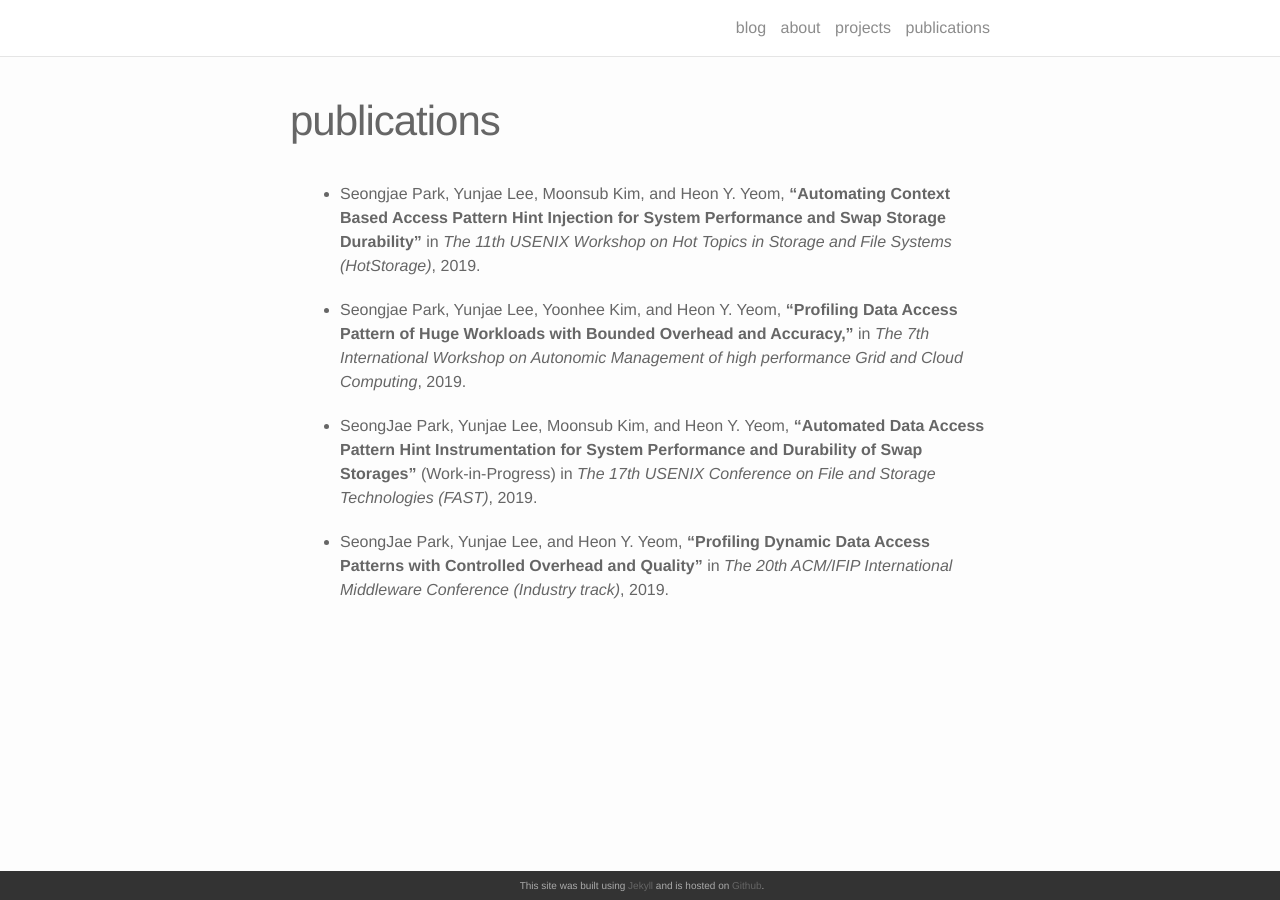
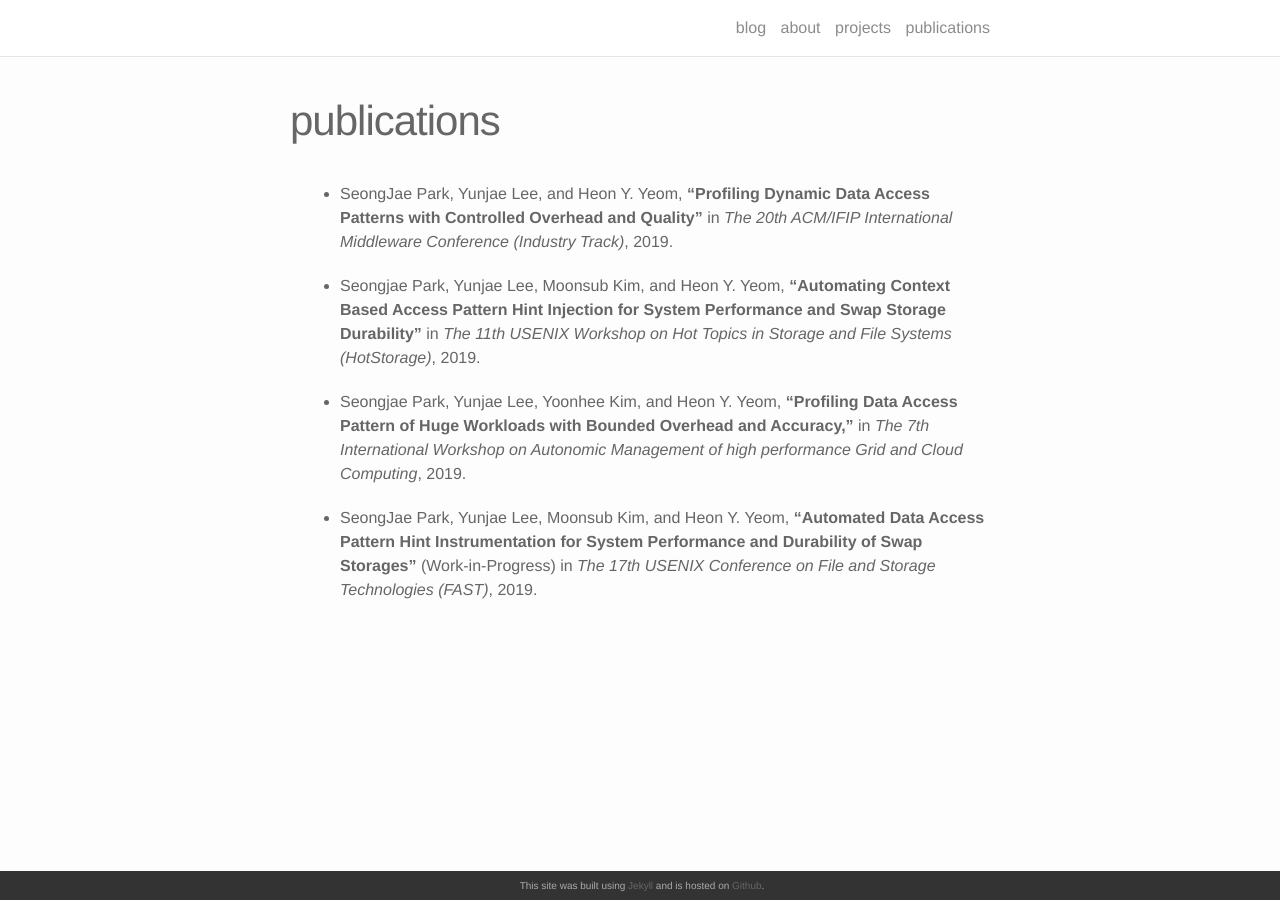
Before and after one commit to yunjae2/yunjae2.github.io, a Jekyll site: the page built from publications.md, in a window 1280 px wide. Built offline with Jekyll 4.4.1, drawn with Linux system fonts in a browser that asks for light colours; nearby versions of some CDN libraries.

```diff
--- a/publications.md
+++ b/publications.md
@@ -2,11 +2,11 @@
 layout: post
 title: publications
 ---
+
+- SeongJae Park, Yunjae Lee, and Heon Y. Yeom, __"Profiling Dynamic Data Access Patterns with Controlled Overhead and Quality"__ in _The 20th ACM/IFIP International Middleware Conference (Industry Track)_, 2019.
 
 - Seongjae Park, Yunjae Lee, Moonsub Kim, and Heon Y. Yeom, __“Automating Context Based Access Pattern Hint Injection for System Performance and Swap Storage Durability”__ in _The 11th USENIX Workshop on Hot Topics in Storage and File Systems (HotStorage)_, 2019.
 
 - Seongjae Park, Yunjae Lee, Yoonhee Kim, and Heon Y. Yeom, __“Profiling Data Access Pattern of Huge Workloads with Bounded Overhead and Accuracy,”__ in _The 7th International Workshop on Autonomic Management of high performance Grid and Cloud Computing_, 2019.
 
 - SeongJae Park, Yunjae Lee, Moonsub Kim, and Heon Y. Yeom, __"Automated Data Access Pattern Hint Instrumentation for System Performance and Durability of Swap Storages"__ (Work-in-Progress) in _The 17th USENIX Conference on File and Storage Technologies (FAST)_, 2019.
-
-- SeongJae Park, Yunjae Lee, and Heon Y. Yeom, __"Profiling Dynamic Data Access Patterns with Controlled Overhead and Quality"__ in _The 20th ACM/IFIP International Middleware Conference (Industry track)_, 2019.
```
